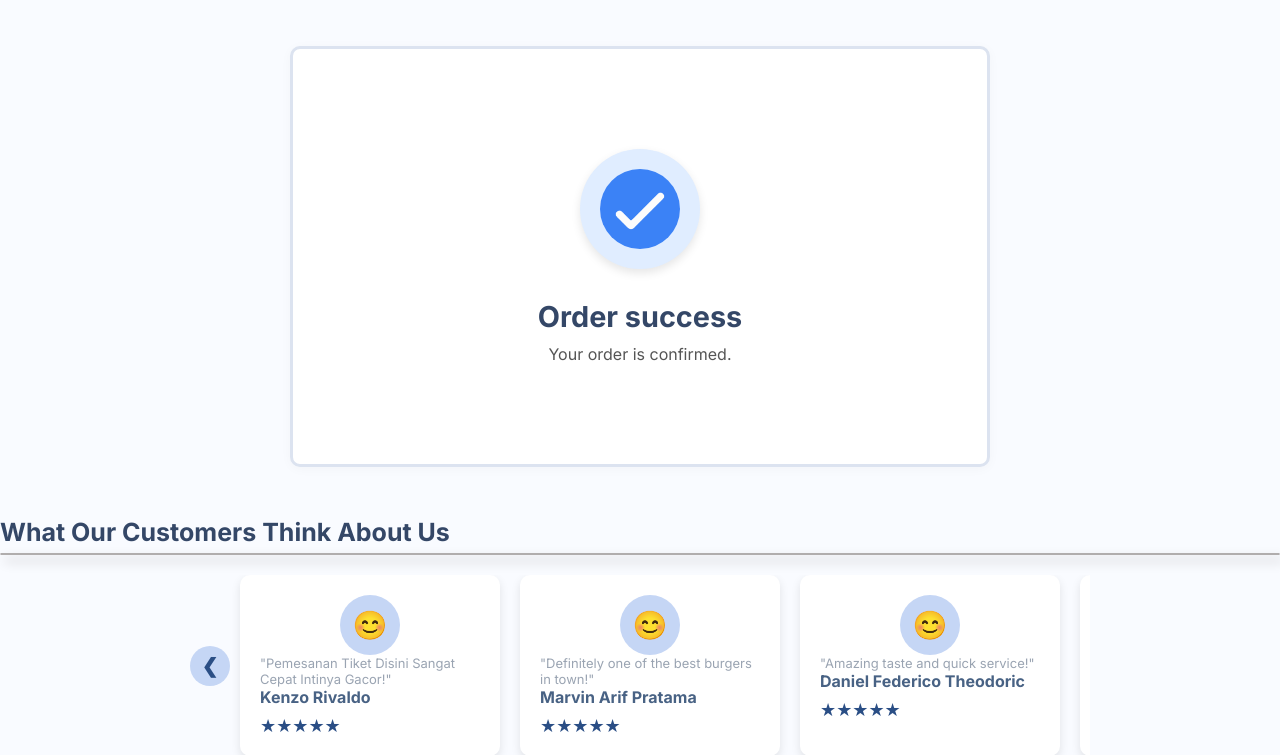
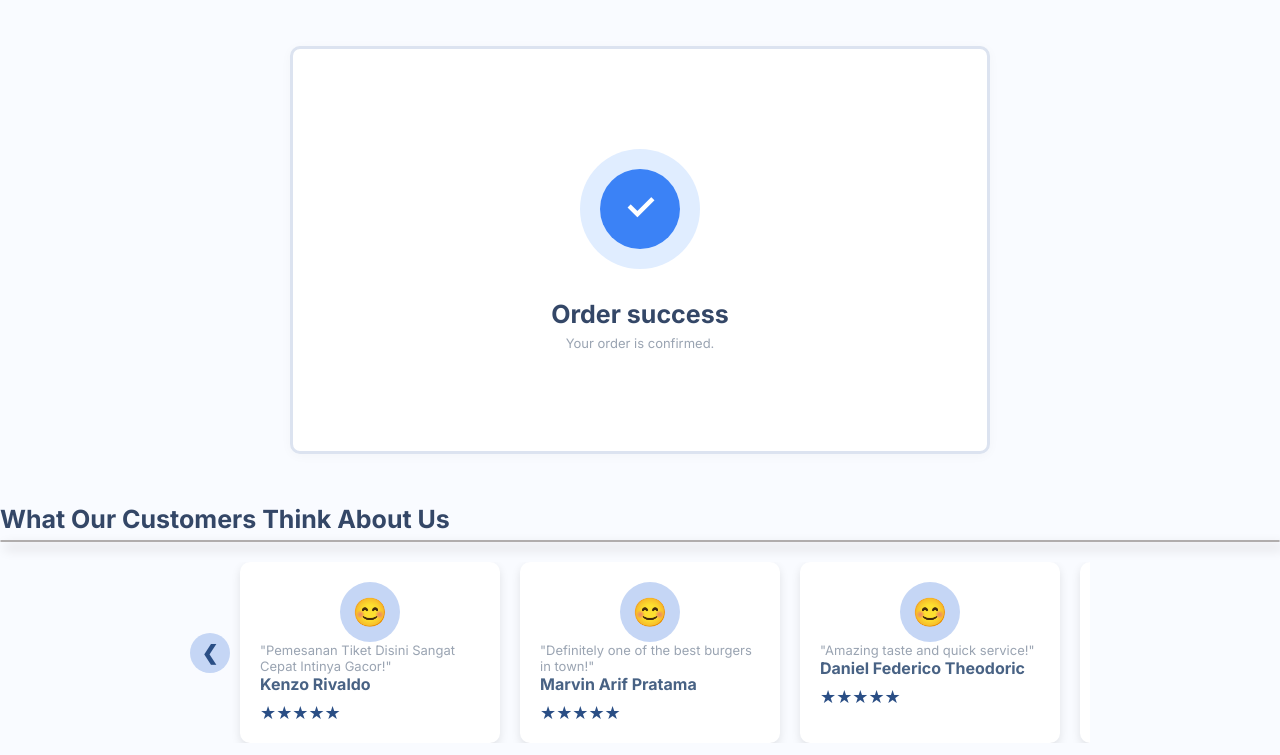
Before and after one commit to EsruDXT/Jetway, a PHP site: page /pages/confirmed.php in a window 1280 px wide. Shown: the part 168-923 px from the top of the page. Run offline with PHP 8.4, Linux system fonts and the light colour scheme.

Commit message:
Revert "Improved icono component and fixed error issues"
This reverts commit eb4aacfdc178c1b69e5169fa9bc88a9298d0afee.

```diff
--- a/pages/confirmed.php
+++ b/pages/confirmed.php
@@ -11,7 +11,6 @@
     <link href="./styles/main.css" rel="stylesheet" />
 </head>
 <body>
-
   <header class="nav">
     <div class="nav-left">
       <a class="logo1" id="logo" href="#Slideshow">JetWay</a>
@@ -38,6 +37,7 @@
       <a href="/pages/sign-in.html" class="btn ghost">Log In</a>
     </nav>
   </header>
+
 
 
 
@@ -74,7 +74,7 @@
   <div class="success-box">
     <div class="checkmark">
       <div class="inner-circle">
-         <img src="../FOTO/checkmark.png" alt="checkmark">
+        <div class="tick">✓</div>
       </div>
     </div>
     <h2>Order success</h2>
--- a/styles/confirmed.css
+++ b/styles/confirmed.css
@@ -18,47 +18,6 @@ body {
   margin: 0;
   padding-top: 100px;
   font-family: "Inter", sans-serif;
-}
-
-/* Tambahkan ke file Homepage.css atau CSS halaman ini */
-
-/* Container utama */
-.success-box {
-  text-align: center;
-  margin-top: 50px;
-  color: #1a1a1a;
-}
-
-/* Lingkaran putih di tengah */
-.checkmark {
-  display: flex;
-  justify-content: center;
-  align-items: center;
-  margin: 0 auto 20px;
-  width: 150px;
-  height: 150px;
-  border-radius: 50%;
-  background-color: white;
-  box-shadow: 0 4px 10px rgba(0,0,0,0.1);
-}
-
-/* Biar gambar di tengah */
-.checkmark img {
-  width: 70px;
-  height: auto;
-  display: block;
-}
-
-/* Judul dan teks */
-.success-box h2 {
-  font-weight: 700;
-  font-size: 1.8em;
-  margin-bottom: 10px;
-}
-
-.success-box p {
-  font-size: 1em;
-  color: #555;
 }
 
 
```
Also changed, not shown: FOTO/checkmark.png (deleted).
